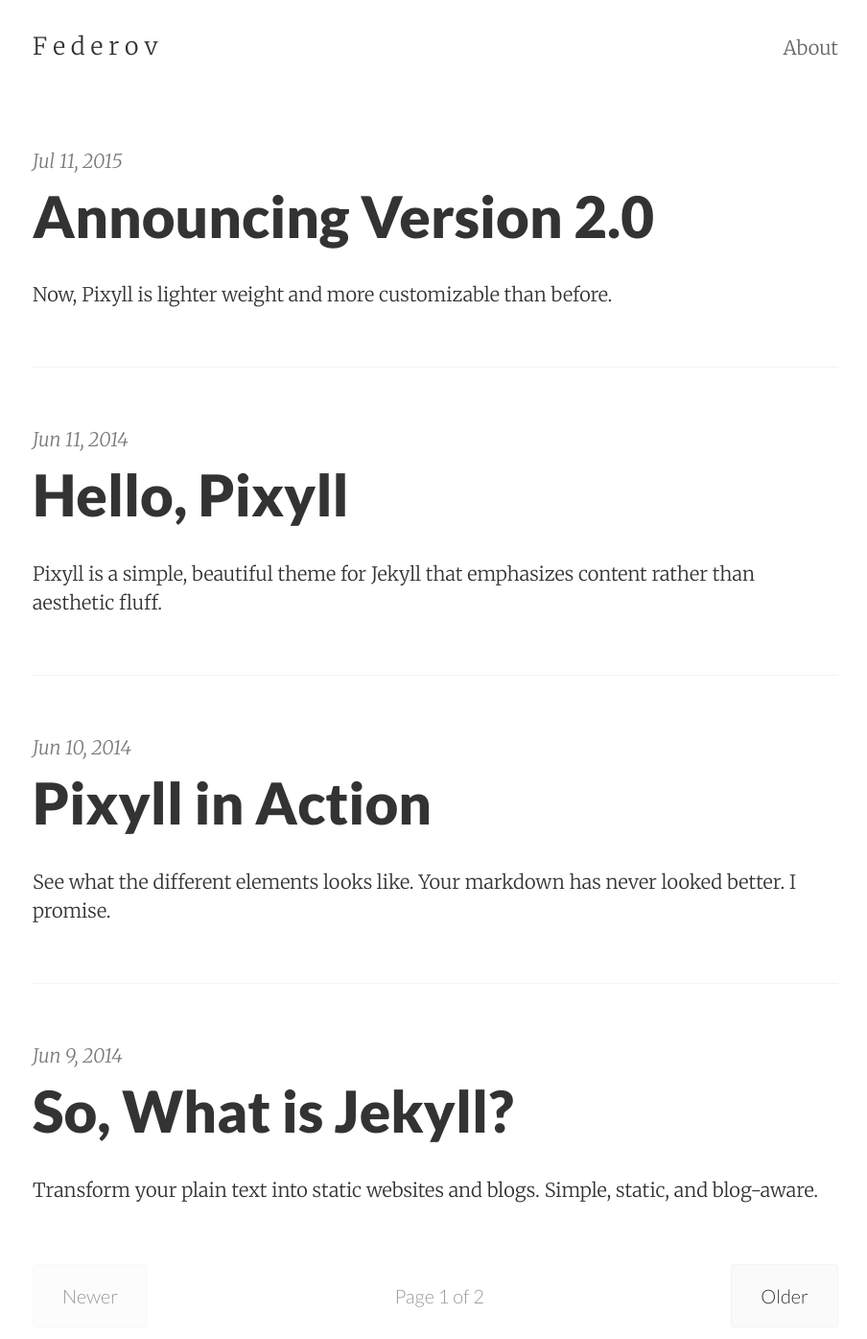
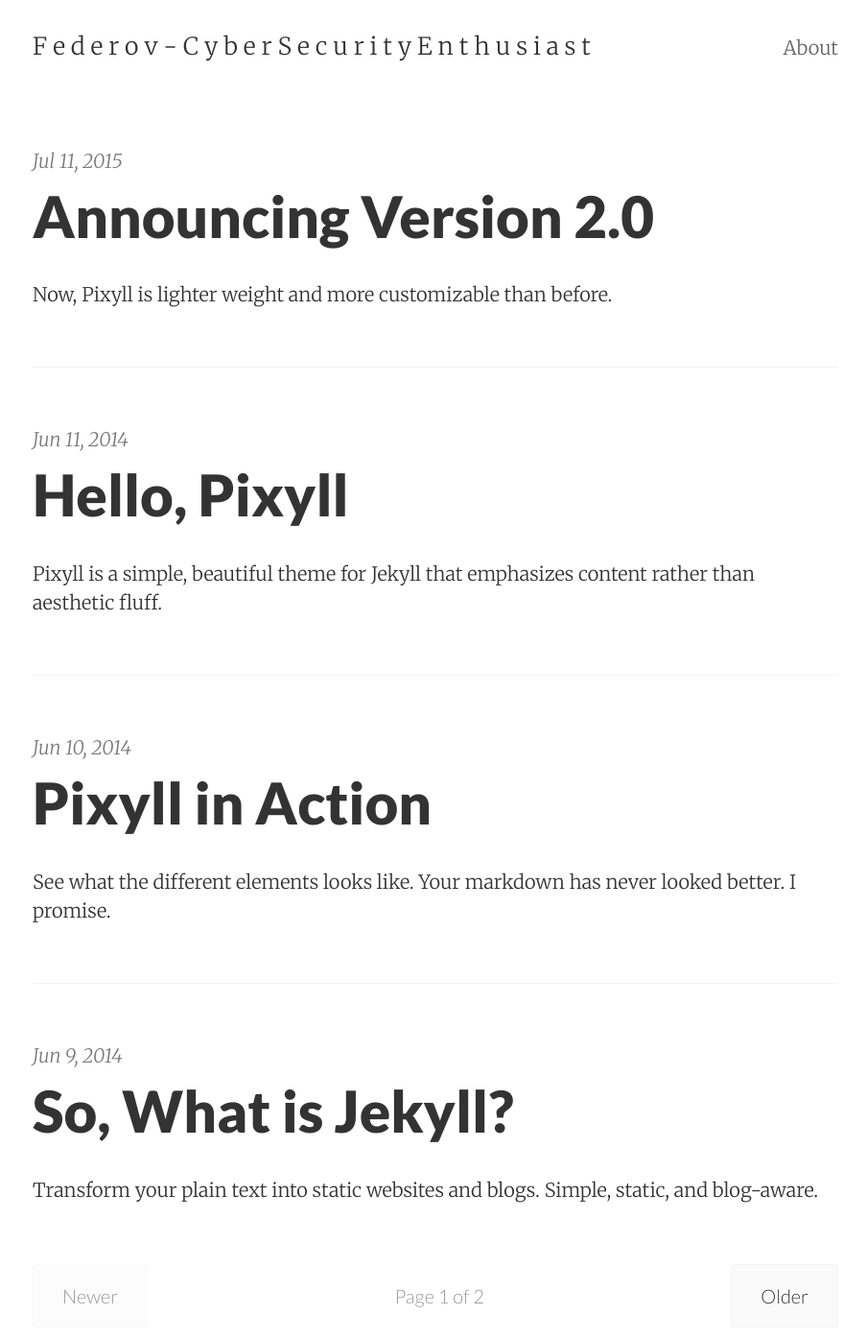
Before and after one commit to feder0v/feder0v.github.io, a Jekyll site: the page built from index.html, in a window 1280 px wide. Shown: the whole page at 96% size, without its empty margins (186-1090 px from the left). Built offline with Jekyll 4.4.1, drawn with Linux system fonts in a browser that asks for light colours; the list of posts is cut into pages by our own code.

```diff
--- a/_config.yml
+++ b/_config.yml
@@ -1,5 +1,5 @@
 # Site settings
-title:       F e d e r o v
+title:       F e d e r o v - C y b e r S e c u r i t y E n t h u s i a s t
 email:       federov@teknik.io
 author:      Federov
 description: "Cyber Security Enthusiast"
```
